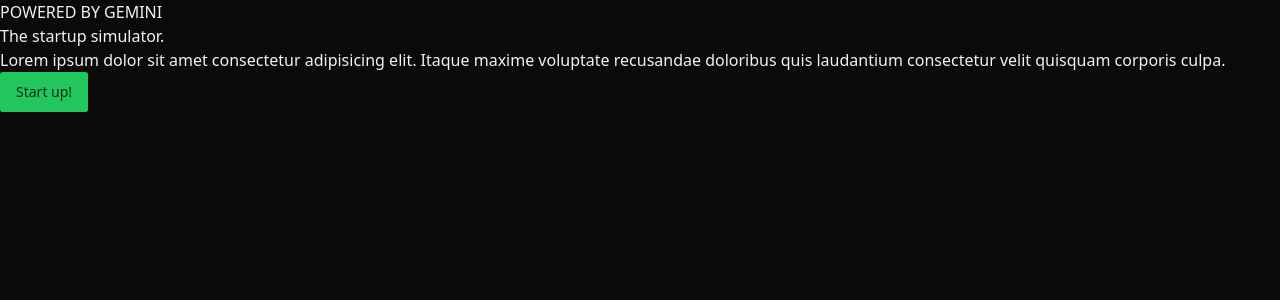
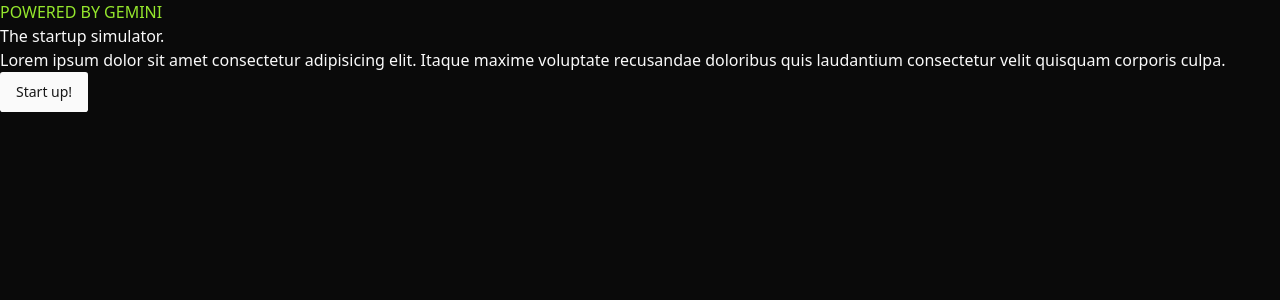
Before and after one commit to ParamBirje/noburncloud, a Next.js app in the folder apps/web/: page / in a window 1280 px wide. Shown: the top 300 px of the page. Built offline with nearby package versions, Linux system fonts and the light colour scheme.

Commit message:
Added the leafy green as accent in tailwind config

```diff
--- a/apps/web/src/app/page.tsx
+++ b/apps/web/src/app/page.tsx
@@ -10,7 +10,7 @@ export default function Store(): JSX.Element {
 
   return (
     <main>
-      <h2 className="uppercase">powered by Gemini</h2>
+      <h2 className="uppercase text-accent">powered by Gemini</h2>
       <h1>The startup simulator.</h1>
 
       <p>
--- a/apps/web/src/app/styles.css
+++ b/apps/web/src/app/styles.css
@@ -2,50 +2,51 @@
 @tailwind components;
 @tailwind utilities;
 
+
 @layer base {
   :root {
     --background: 0 0% 100%;
-      --foreground: 240 10% 3.9%;
+    --foreground: 0 0% 3.9%;
     --card: 0 0% 100%;
-      --card-foreground: 240 10% 3.9%;
+    --card-foreground: 0 0% 3.9%;
     --popover: 0 0% 100%;
-      --popover-foreground: 240 10% 3.9%;
-      --primary: 142.1 76.2% 36.3%;
-      --primary-foreground: 355.7 100% 97.3%;
-      --secondary: 240 4.8% 95.9%;
-      --secondary-foreground: 240 5.9% 10%;
-      --muted: 240 4.8% 95.9%;
-      --muted-foreground: 240 3.8% 46.1%;
-      --accent: 240 4.8% 95.9%;
-      --accent-foreground: 240 5.9% 10%;
+    --popover-foreground: 0 0% 3.9%;
+    --primary: 0 0% 9%;
+    --primary-foreground: 0 0% 98%;
+    --secondary: 0 0% 96.1%;
+    --secondary-foreground: 0 0% 9%;
+    --muted: 0 0% 96.1%;
+    --muted-foreground: 0 0% 45.1%;
+    --accent: 0 0% 96.1%;
+    --accent-foreground: 0 0% 9%;
     --destructive: 0 84.2% 60.2%;
     --destructive-foreground: 0 0% 98%;
-      --border: 240 5.9% 90%;
-      --input: 240 5.9% 90%;
-      --ring: 142.1 76.2% 36.3%;
+    --border: 0 0% 89.8%;
+    --input: 0 0% 89.8%;
+    --ring: 0 0% 3.9%;
     --radius: 0.3rem;
   }
 
   .dark {
-      --background: 20 14.3% 4.1%;
-      --foreground: 0 0% 95%;
-      --card: 24 9.8% 10%;
-      --card-foreground: 0 0% 95%;
-      --popover: 0 0% 9%;
-      --popover-foreground: 0 0% 95%;
-      --primary: 142.1 70.6% 45.3%;
-      --primary-foreground: 144.9 80.4% 10%;
-      --secondary: 240 3.7% 15.9%;
+    --background: 0 0% 3.9%;
+    --foreground: 0 0% 98%;
+    --card: 0 0% 3.9%;
+    --card-foreground: 0 0% 98%;
+    --popover: 0 0% 3.9%;
+    --popover-foreground: 0 0% 98%;
+    --primary: 0 0% 98%;
+    --primary-foreground: 0 0% 9%;
+    --secondary: 0 0% 14.9%;
     --secondary-foreground: 0 0% 98%;
-      --muted: 0 0% 15%;
-      --muted-foreground: 240 5% 64.9%;
-      --accent: 12 6.5% 15.1%;
+    --muted: 0 0% 14.9%;
+    --muted-foreground: 0 0% 63.9%;
+    --accent: 0 0% 14.9%;
     --accent-foreground: 0 0% 98%;
     --destructive: 0 62.8% 30.6%;
-      --destructive-foreground: 0 85.7% 97.3%;
-      --border: 240 3.7% 15.9%;
-      --input: 240 3.7% 15.9%;
-      --ring: 142.4 71.8% 29.2%;
+    --destructive-foreground: 0 0% 98%;
+    --border: 0 0% 14.9%;
+    --input: 0 0% 14.9%;
+    --ring: 0 0% 83.1%;
   }
 }
 
--- a/apps/web/tailwind.config.js
+++ b/apps/web/tailwind.config.js
@@ -40,8 +40,9 @@ module.exports = {
           foreground: "hsl(var(--muted-foreground))",
         },
         accent: {
-          DEFAULT: "hsl(var(--accent))",
-          foreground: "hsl(var(--accent-foreground))",
+          DEFAULT: "#95E72D"
+          // DEFAULT: "hsl(var(--accent))",
+          // foreground: "hsl(var(--accent-foreground))",
         },
         popover: {
           DEFAULT: "hsl(var(--popover))",
```
Lines whose indentation alone changed are shown as unchanged.
